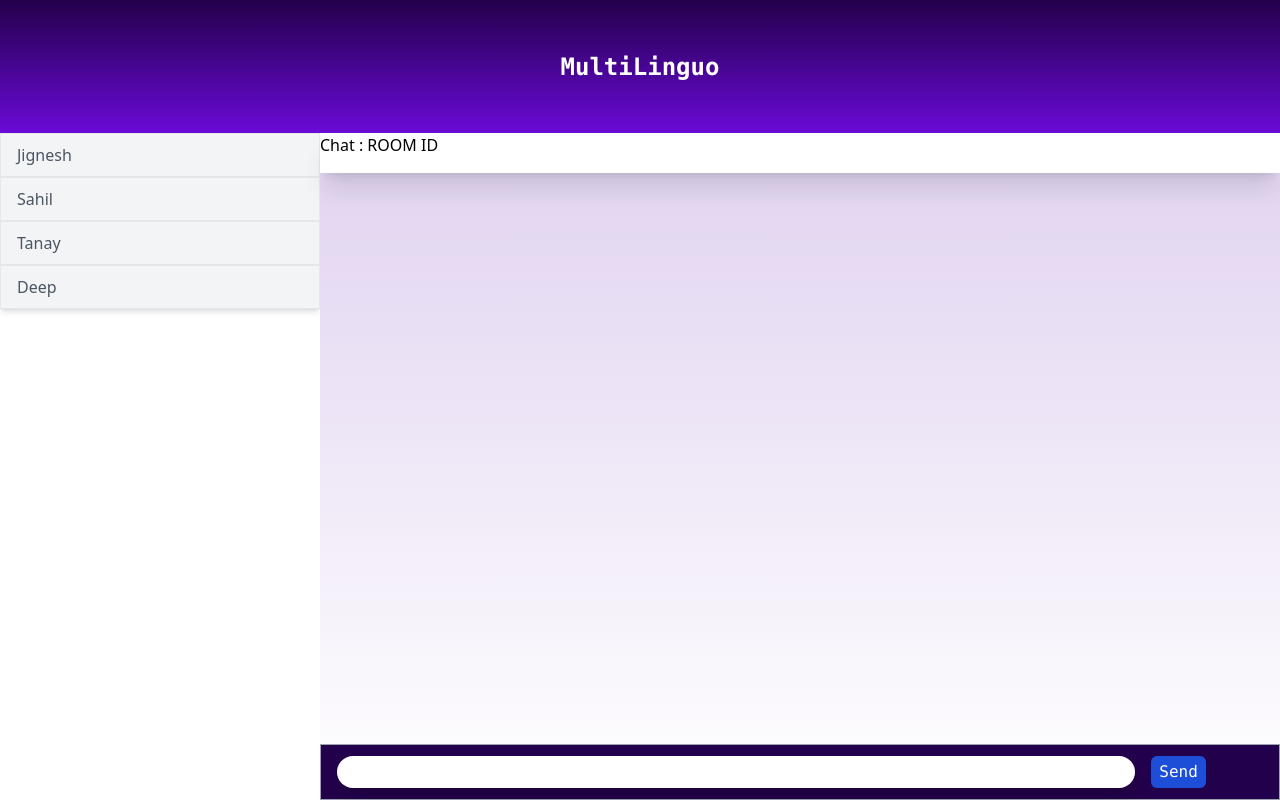
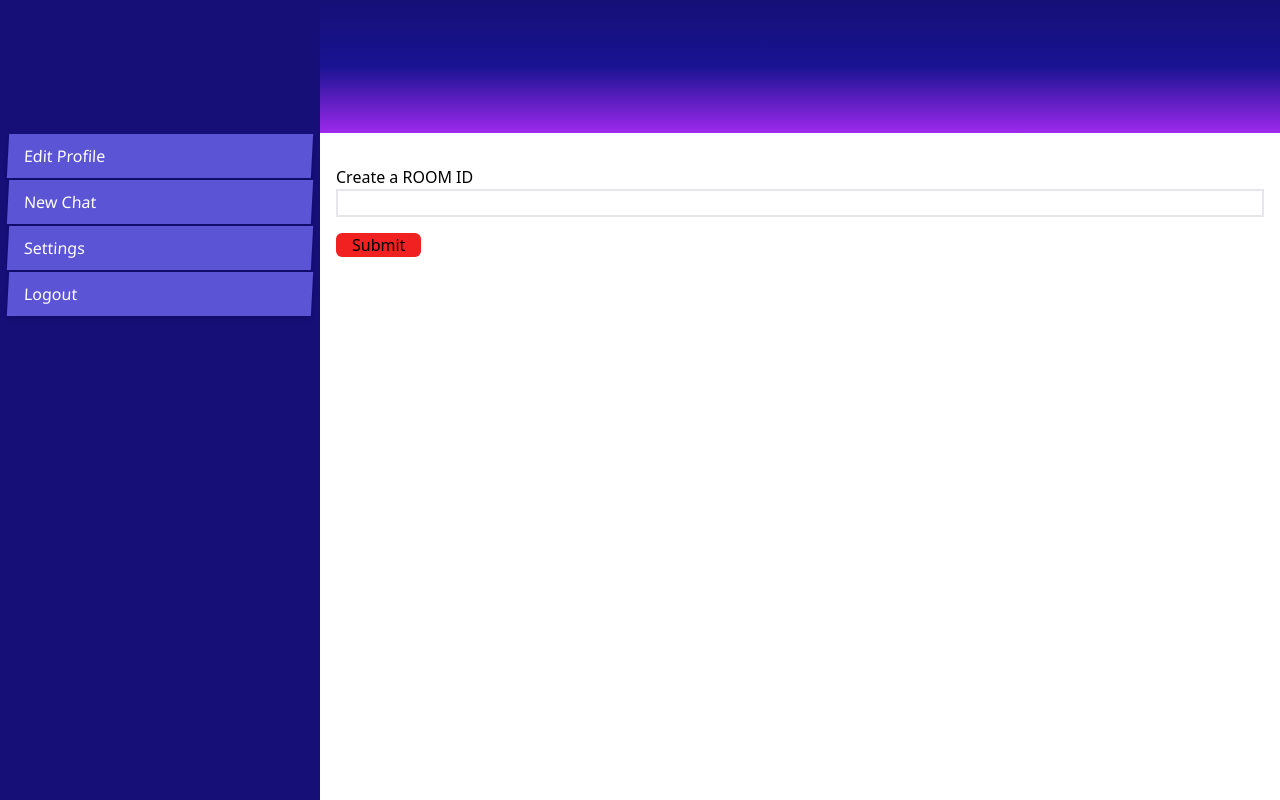
Before and after one commit to JigneshMistry355/ChatApp, a React (Vite) app in the folder frontend/: page /screen in a window 1280 px wide. Built offline with nearby package versions, Linux system fonts and the light colour scheme.

Commit message:
ui and object changes

```diff
--- a/frontend/src/Chatscreen/screen.tsx
+++ b/frontend/src/Chatscreen/screen.tsx
@@ -14,25 +14,30 @@ type ChatArr = {
 }
 
 class CustomW3WebSocket extends w3cwebsocket {
-
+    type : string | null | undefined
+    room : string | null | undefined
     preferred_language : string | null | undefined
     username : string | null | undefined
     text : string | null | undefined
 
-    constructor (url : string, preferred_language:string | null | undefined, username : string | null | undefined, text:string | null | undefined, ) {
+    constructor (url : string, preferred_language:string | null | undefined, username : string | null | undefined, text:string | null | undefined, type : string | null | undefined, room : string | null | undefined) {
         super(url);
+        this.type = type
+        this.room = room
         this.preferred_language = preferred_language
         this.username = username
         this.text = text
 
         this.onopen = () => {
-            console.log("Connected to WebSocket server ... ");
-            if (this.preferred_language && this.username)
+            console.log("Connected to WebSocket server ...  ");
+            if (this.room)
             this.send(
                 JSON.stringify({
+                    type : this.type,
+                    room: this.room,
                     sender : this.username,
                     preferred_language : this.preferred_language,
-                    text : 'connection_request'
+                    text : null
 
                 })
             )
@@ -40,38 +45,22 @@ class CustomW3WebSocket extends w3cwebsocket {
     }
 }
 
-// const  location  = useLocation();
-// const {username, preferred_language} = location.state || {}
-
-// const getUrlParams = () => {
-//     const url = new URL(window.location.href);
-//     return {
-//         username: url.searchParams.get("username"),
-//         password: url.searchParams.get("password")
-//     };
-// };
-
-// // Use it anywhere
-// const { username, password } = getUrlParams();
-
-
-// const client = new CustomW3WebSocket('ws://localhost:3000/', password, username, null);
-
 export default function Screen() {
 
     const { search } = useLocation();
     const params = new URLSearchParams(search);
     const data:string | null = params?.get('username');
     const preferred_language: string | null = params?.get('password')
+    const name_list = ['Edit Profile', 'New Chat', 'Settings', 'Logout'];
+    const client = useRef<CustomW3WebSocket | null>(null);
+    const [newText, setNewText] = useState('');
+    const [isConnected, setIsConnected] = useState(false);
 
-
-    // console.log("Username ------------------>",data)
-    // console.log("Password ------------------>",preferred_language)
-
-    // console.log("type of usename : _____",typeof data);
-    // console.log("type of language : _____",typeof preferred_language);
-
-    const name_list = ['Jignesh', 'Sahil', 'Tanay', 'Deep'];
+    const chatEndRef = useRef<HTMLDivElement | null>(null);
+    const [received, setReceived] = useState<string | ArrayBuffer>('')
+    const [sender, setSender] = useState('');
+    const [roomID, setRoomID] = useState('');
+    const [client_list, set_client_list] = useState([]);
 
     const Chats:ChatArr[] = [
         // {ABC : "Hello, How are you?"},
@@ -84,41 +73,75 @@ export default function Screen() {
         // {XYZ :  "React Navigation's native stack navigator provides a way for your app to transition between screens and manage navigation history. If your app uses only one stack navigator then it is conceptually similar to how a web browser handles navigation state!" },
     ];
 
+    const [Chat, setChats] = useState<ChatArr[]>(Chats);
+
+    const create_connection = (event:React.FormEvent) => {
+        event?.preventDefault();
+        if (!roomID) {
+            console.log("❌ Room ID is required.");
+            return;
+        }
+        setIsConnected(true)
+        console.log("✅ Room ID Submitted:", roomID);
+    }
+
     // const [client, setClient] = useState<CustomW3WebSocket>();
-    const client = useRef<CustomW3WebSocket | null>(null);
+
 
     useEffect(() => {
         const urlParams = new URLSearchParams(location.search);
         const username = urlParams.get("username");
         const password = urlParams.get("password");
-        if (username && password && !client.current) {
+
+        if (!username || !password) {
+            console.log("❌ No login credentials found. WebSocket not connected.");
+            return;
+        }
+        console.log(username, password)
+
+        if (!roomID) {
+            console.log("❌ Room ID is required.");
+            return;
+        }
+
+        if (!client.current || client.current.readyState !== WebSocket.OPEN) {
             console.log("🔑 Logging in and establishing WebSocket connection...");
 
             // Create WebSocket connection only after login
-            client.current = new CustomW3WebSocket('ws://localhost:3000/', password, username, null);
+            client.current = new CustomW3WebSocket('ws://localhost:3000/', password, username, null, "join", roomID);
             // setClient(newClient);
-        } else {
-            console.log("❌ No login credentials found. WebSocket not connected.");
+
+            // client.current.onopen = () => console.log("🟢 WebSocket Connected");
+            client.current.onclose = () => console.log("🔴 WebSocket Disconnected");
+            client.current.onerror = (err) => console.error("⚠️ WebSocket Error:", err);
+        }else {
+            console.log("⚠️ WebSocket already connected.");
         }
+        // if (username && password && !client.current) {
+        //     console.log("🔑 Logging in and establishing WebSocket connection...");
+
+        //     // Create WebSocket connection only after login
+        //     client.current = new CustomW3WebSocket('ws://localhost:3000/', password, username, null, "join", "room1");
+        //     // setClient(newClient);
+        // } else {
+        //     console.log("❌ No login credentials found. WebSocket not connected.");
+        // }
 
         // Cleanup WebSocket connection on unmount
-        return () => {
-            if (client.current) {
-                console.log("🔴 Closing WebSocket connection...");
-                client.current.close();
-                client.current = null;
-            }
-        };
+        // return () => {
+        //     if (client.current) {
+        //         console.log("🔴 Closing WebSocket connection...");
+        //         client.current.close();
+        //         client.current = null;
+        //     }
+        // };
 
-    }, [location.search])
+    }, [isConnected])
 
 
 
-    const [newText, setNewText] = useState('');
-    const [Chat, setChats] = useState<ChatArr[]>(Chats);
-    const chatEndRef = useRef<HTMLDivElement | null>(null);
-    const [received, setReceived] = useState<string | ArrayBuffer>('')
-    const [sender, setSender] = useState('');
+
+
 
 
     const username:string | undefined = data?.toString() ?? 'anonymous';
@@ -137,7 +160,7 @@ export default function Screen() {
     const handleSend = (event:React.FormEvent) => {
         event?.preventDefault();
         if (newText.trim() !== "") {
-            const message = JSON.stringify({sender:username, preferred_language: preferred_language, text:newText})
+            const message = JSON.stringify({type:"message", room: "room1", sender:username, preferred_language: preferred_language, text:newText})
             if (client.current?.readyState === WebSocket.OPEN){
                 // Message sent as a JSON string
                 console.log("\nMessage type ::: ", typeof message) //string
@@ -152,24 +175,9 @@ export default function Screen() {
         }
     }
 
-    // const [translated_response, setTranslatedResponse] = useState('')
-    // const handleTranslation = async (text:string) => {
+    useEffect(() => {
 
-    //     await axios.post('http://localhost:8000/get_text',
-    //         {text},
-    //         )
-    //     .then((response) => {
-    //         setTranslatedResponse(response.data);
-    //         console.log(response.data)
-    //     })
-    //     .catch((error) => {
-    //         console.log(error.response.data.message)
-    //         alert(error.response.data.message)
-    //     })
-    //     // navigate('/')
-    //     // console.log(`Data sent ${response}`);
-    //     return translated_response
-    // }
+    },[client_list])
 
     useEffect(() => {
 
@@ -202,9 +210,11 @@ export default function Screen() {
 
                 console.log(typeof(parsedMessage.text))
                 // console.log(result)
-
+                // alert(parsedMessage.message);
                 setReceived(parsedMessage.text);
                 setSender(parsedMessage.sender);
+                setRoomID(parsedMessage.room);
+                set_client_list(parsedMessage.all_clients);
 
             } catch (error) {
                 console.error('Failed to process WebSocket message:', error);
@@ -255,22 +265,46 @@ export default function Screen() {
     // console.log(Chats)
 
     return (
-        <div className="flex flex-col h-screen w-screen bg-slate-200">
-           <div className="flex h-1/6 min-h-20 bg-gradient-to-b from-[#23004b] via-[#470592] to-[#6a0ad6] items-center justify-center">
-                <h1 className="text-white font-bold text-2xl font-mono text-center justify-center items-center">MultiLinguo</h1>
+        <>
+            <div className="flex flex-row h-screen w-screen">
+
+                <div className="flex flex-col w-1/4 bg-[#150f77]">
+
+                    <div className="flex h-1/6 ">
+
                     </div>
-           <div className="flex flex-row flex-grow h-5/6">
-                <div className="w-1/4 bg-white">
-                    {name_list.map((names, index) => (
-                        <div key={index} className="flex items-center h-11 px-4 shadow-md border-separate border bg-gray-100">
-                            <h5 className="text-gray-600">{names}</h5>
+
+                    { isConnected ? (
+                        <div className="flex flex-col h-5/6 bg-gradient-to-b from-[#150f77] via-[#191392] to-[#9e28ec]">
+                        {client_list?.map((names, index) => (
+                            <div key={index} className="flex items-center h-11 mx-2 my-[1px] bg-gradient-to-br bg-[#5b54d4] px-4 shadow-md border-separate hover:cursor-pointer hover:from-[#150f77] hover:via-[#191392e7] hover:to-[#9d28ece0] hover:bg-[#554ed4] -skew-x-3">
+                                <h5 className="text-white">{names}</h5>
                             </div>
                         ))}
                         </div>
-                <div className="flex flex-grow justify-between flex-col bg-gradient-to-b from-[#e0d2f0] to-white min-h">
-                    <div className="flex h-10 items-start shadow-xl mb-4 bg-white w-full">
-                        <p className="">Chat : ROOM ID</p>
+                    ) : (
+                        <div className="flex flex-col h-5/6 bg-[#150f77]">
+                        {name_list?.map((names, index) => (
+                            <div key={index} className="flex items-center h-11 mx-2 my-[1px] bg-[#5b54d4] px-4 shadow-md border-separate hover:cursor-pointer hover:bg-[#554ed4] -skew-x-3">
+                                <button>
+                                    <h5 className="text-white">{names}</h5>
+                                </button>
+
                             </div>
+                        ))}
+                        </div>
+                    )
+
+                    }
+                </div>
+
+                <div className="flex flex-col w-3/4">
+
+                    <div className="flex h-1/6 bg-gradient-to-b from-[#150f77] via-[#191392] to-[#9e28ec] justify-center items-center">
+                        <p className="text-center font-bold font-mono text-[#b375fa]">{roomID}</p>
+                    </div>
+                    { isConnected ? (
+                    <div className="flex flex-col justify-between h-5/6 bg-[#d2d3dd]">
 
                         <div className="flex flex-col overflow-y-auto items-start justify-start">
                         {Chat.map((name, index) => (
@@ -306,7 +340,6 @@ export default function Screen() {
                         <div ref={chatEndRef} /> {/* Auto-scroll target */}
                         </div>
 
-
                         <div className="flex flex-row justify-start min-h-14 border border-gray-400 items-center bg-[#23004b]">
                             <input
                                 className="w-5/6 mx-4 h-8 shadow-xl rounded-full px-4"
@@ -327,10 +360,113 @@ export default function Screen() {
                             </button>
                         </div>
 
+                    </div>
+                    ):(
+                        <div className="flex flex-col w-full p-4">
+                             <div className="flex flex-col w-full my-4">
+                                <label>Create a ROOM ID</label>
+                                <input
+                                className="border-2"
+                                    type="text"
+                                    value={roomID}
+                                    onChange={(event) => setRoomID(event.target.value)}
+                                    />
+                             </div>
+                             <div>
+                                <button onClick={create_connection} className="bg-[#f12121] px-4 rounded-md">
+                                    Submit
+                                </button>
+                             </div>
+                        </div>
+                    )}
 
                 </div>
+
             </div>
-        </div>
+        </>
+
+        // <div className="flex flex-col h-screen w-screen bg-slate-200">
+
+        //    <div className="flex h-1/6 min-h-20 bg-gradient-to-b from-[#23004b] via-[#470592] to-[#6a0ad6] items-center justify-center">
+        //         <h1 className="text-white font-bold text-2xl font-mono text-center justify-center items-center">MultiLinguo</h1>
+        //    </div>
+
+
+        //    <div className="flex flex-row flex-grow h-5/6">
+
+        //         <div className="w-1/4 bg-white">
+        //             {client_list?.map((names, index) => (
+        //                 <div key={index} className="flex items-center h-11 px-4 shadow-md border-separate border bg-gray-100">
+        //                     <h5 className="text-gray-600">{names}</h5>
+        //                 </div>
+        //             ))}
+        //         </div>
+
+        //         <div className="flex flex-grow justify-between flex-col bg-gradient-to-b from-[#e0d2f0] to-white min-h">
+
+        //             <div className="flex h-10 shadow-xl mb-4 bg-white w-full justify-center items-center">
+        //                 <p className="text-center font-bold font-mono text-[#2c0f4e]">{roomID}</p>
+        //             </div>
+
+        //             <div className="flex flex-col overflow-y-auto items-start justify-start">
+        //                 {Chat.map((name, index) => (
+        //                     <div key={index} className="flex flex-grow flex-col w-full flex-wrap px-4 py-1">
+        //                         {Object.entries(name).map(([key, value]) => (
+        //                             <div key={key}>
+        //                                 {key === username ? (
+        //                                     <div className="flex justify-end">
+        //                                         <p className="w-fit max-w-3xl border border-blue-200 rounded-md px-4  bg-gradient-to-b from-gray-400 to-gray-200 shadow-lg my-1">
+        //                                             <div className="text-xs pt-1 font-bold text-[#46197a]">
+        //                                                 You
+        //                                             </div>
+        //                                             {value.toString()}
+        //                                         </p>
+        //                                     </div>
+
+        //                                 ):(
+        //                                     <div className="flex justify-start">
+        //                                         <p className="w-fit max-w-3xl border border-blue-200 rounded-md px-4  bg-gradient-to-b from-gray-400 to-gray-200 shadow-lg my-1">
+        //                                             <div className="text-xs pt-1 font-bold text-[#46197a]">
+        //                                                 {key}
+        //                                             </div>
+        //                                             {value.toString()}
+        //                                         </p>
+        //                                     </div>
+
+        //                                 )}
+
+        //                             </div>
+        //                         ))}
+        //                     </div>
+        //                 ))}
+        //                 <div ref={chatEndRef} /> {/* Auto-scroll target */}
+        //             </div>
+
+
+        //             <div className="flex flex-row justify-start min-h-14 border border-gray-400 items-center bg-[#23004b]">
+        //                 <input
+        //                     className="w-5/6 mx-4 h-8 shadow-xl rounded-full px-4"
+        //                     type="text"
+        //                     value={newText}
+        //                     onChange={(event) => setNewText(event.target.value)}
+        //                     onKeyDown={(e) => {
+        //                         if (e.key === "Enter") {
+        //                           handleSend(e)
+        //                         }
+        //                     }}
+        //                     />
+        //                 <button
+        //                     className="flex bg-blue-700 p-1 px-2 rounded-md text-white font-mono"
+        //                     onClick = {handleSend}
+        //                     >
+        //                     Send
+        //                 </button>
+        //             </div>
+
+
+        //         </div>
+        //    </div>
+        // </div>
     )
 }
 
```
Also changed, not shown: 1 other file (tests, documents, lock files or other folders). Lines whose indentation alone changed are shown as unchanged.
